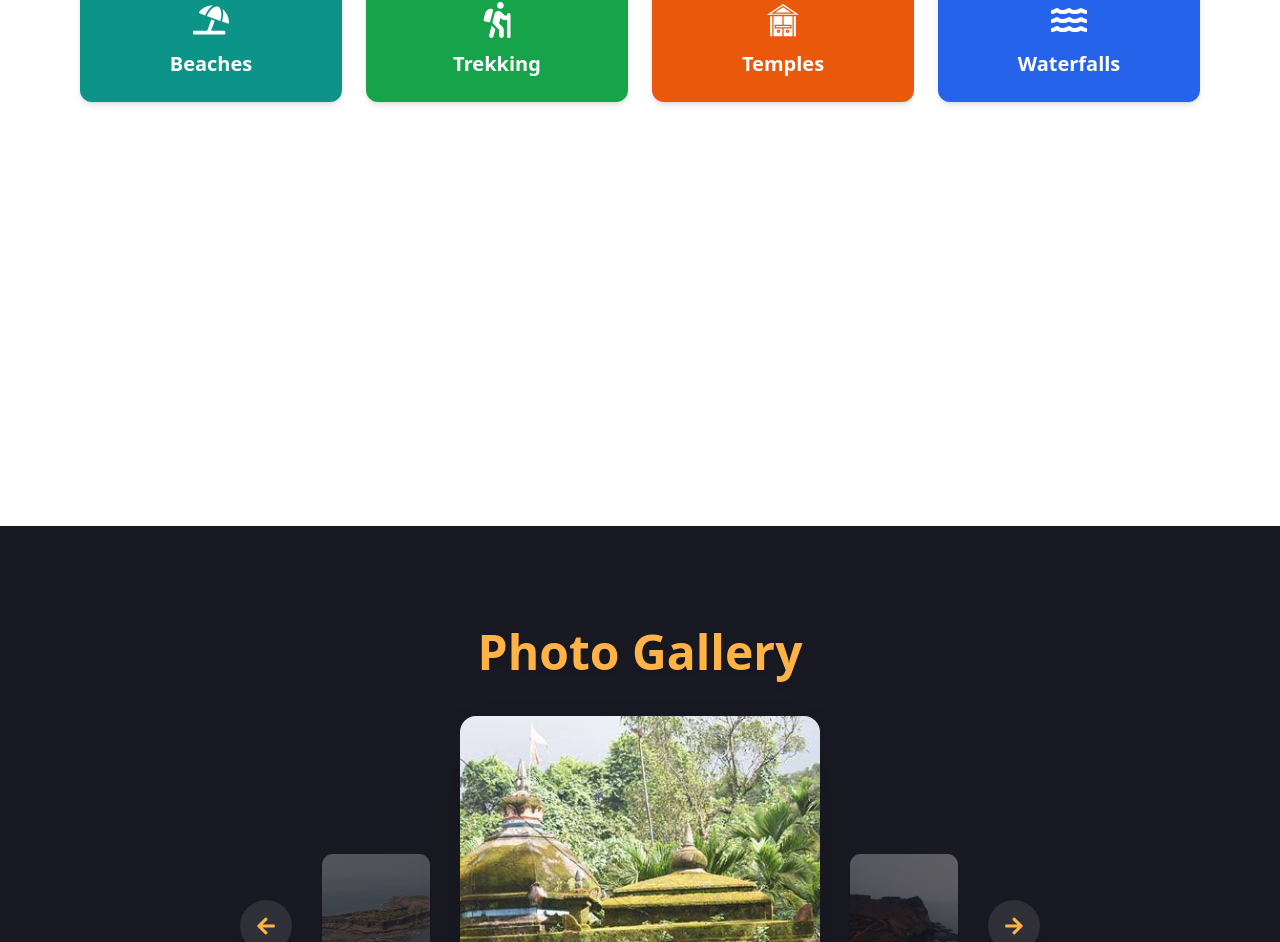
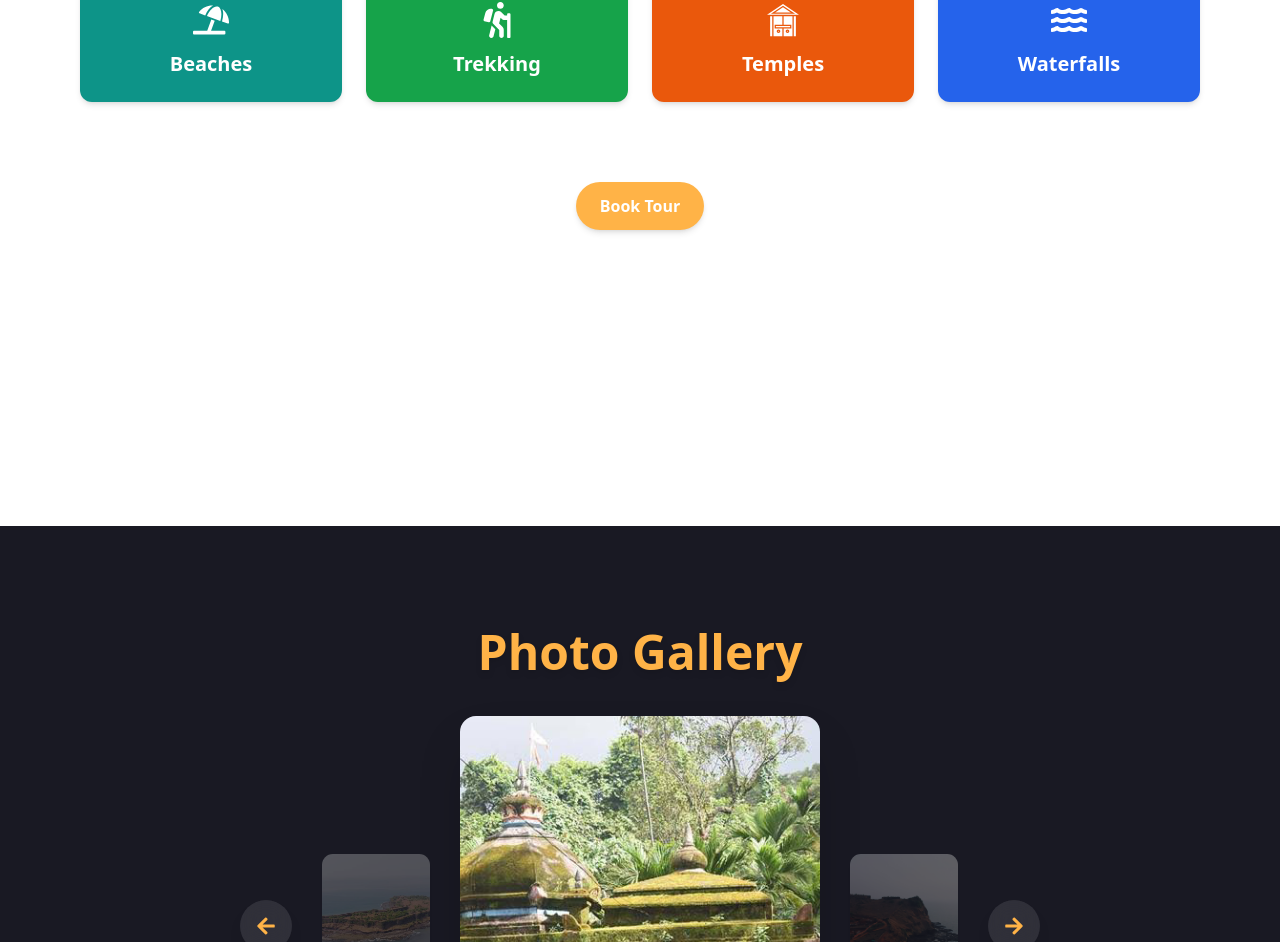
Before and after one commit to Pooja184/TourismManagement, a React (Vite) app: page / in a window 1280 px wide. Shown: the part 1874-2816 px from the top of the page. Built offline with nearby package versions, Linux system fonts and the light colour scheme.

Commit message:
change margin to padding for better ui

```diff
--- a/src/components/ExperienceCategories.jsx
+++ b/src/components/ExperienceCategories.jsx
@@ -1,5 +1,6 @@
 import React from "react";
 import { Link } from "react-router-dom";
+import Button from './Button';
 
 import { FaUmbrellaBeach, FaHiking, FaMountain, FaWater } from "react-icons/fa";
 import { GiTempleGate } from "react-icons/gi";
@@ -34,6 +35,11 @@ const ExperienceCategories = () => {
           </Link>
         ))}
       </div>
+        <div className="text-center mt-16 md:mt-10">
+        <Button to="/book">Book Tour</Button>
+
+      </div>
+
     </section>
   );
 };
--- a/src/pages/Beaches.jsx
+++ b/src/pages/Beaches.jsx
@@ -24,7 +24,7 @@ const Beaches = () => {
         }
         backgroundImage={beach}
       />
-      <div className=" m-8 md:m-14 grid grid-cols-1 md:grid-cols-2 lg:grid-cols-3">
+      <div className=" p-8 md:p-14 grid grid-cols-1 md:grid-cols-2 lg:grid-cols-3">
      <DestinationsCard
         image={aareWareBeach}
         title="Aare Ware Beach"
--- a/src/pages/Destinations.jsx
+++ b/src/pages/Destinations.jsx
@@ -23,7 +23,7 @@ const Destinations = () => {
         }
         backgroundImage={img1}
       />
-     <div className=" m-8 md:m-14 grid grid-cols-1 md:grid-cols-2 lg:grid-cols-3">
+     <div className="p-8 md:p-14 grid grid-cols-1 md:grid-cols-2 lg:grid-cols-3">
        <DestinationsCard
         image={velneshwarTemple}
         title="Velneshwar Temple"
--- a/src/pages/Trekking.jsx
+++ b/src/pages/Trekking.jsx
@@ -22,7 +22,7 @@ const Trekking = () => {
         }
         backgroundImage={hero}
       />
-      <div className=" m-8 md:m-14 grid grid-cols-1 md:grid-cols-2 lg:grid-cols-3">
+      <div className=" p-8 md:p-14 grid grid-cols-1 md:grid-cols-2 lg:grid-cols-3">
         <DestinationsCard
           image={img1} // import the image at the top
           title="Jaigad Fort Trek"
```
